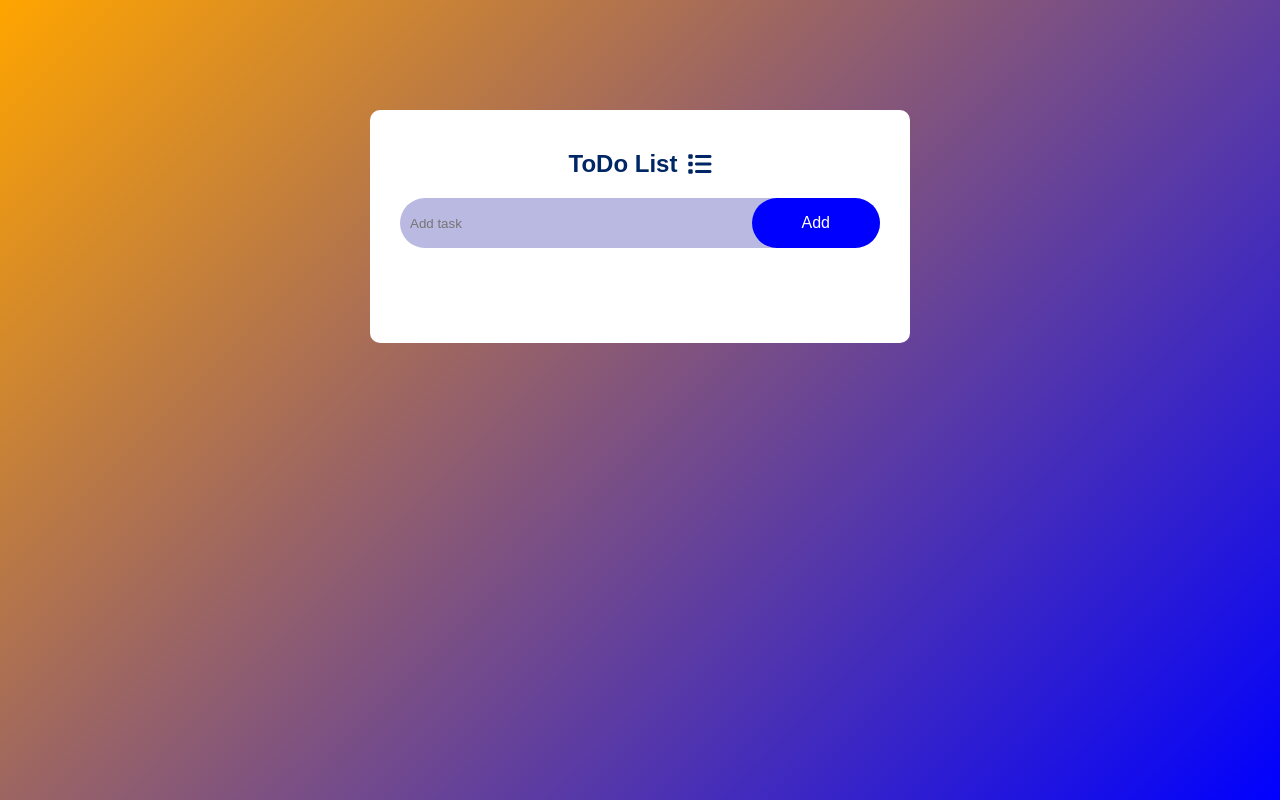
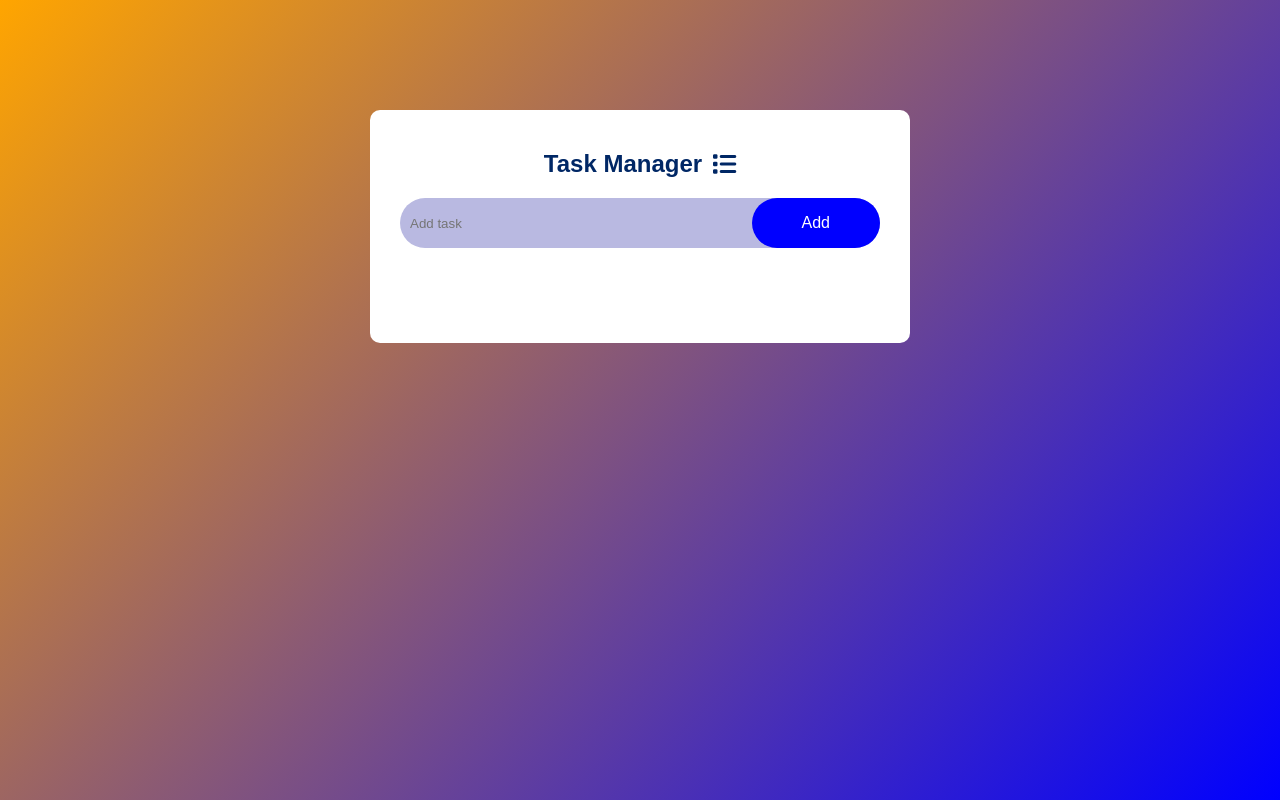
Before and after one commit to revanth2412/taskmanager, a plain HTML site: page index.html in a window 1280 px wide. Drawn offline with Linux system fonts and the light colour scheme.

Commit message:
changed the app name from todo-list to Task Manager

```diff
--- a/index.html
+++ b/index.html
@@ -3,12 +3,12 @@
     <meta charset="UTF-8">
     <meta name="viewport" content="width=device-width, initial-scale=1.0">
     <link rel="stylesheet" href="style.css">
-    <title>ToDo-List</title>
+    <title>Task Manager</title>
 </head>
 <body>
     <div class="container">
         <div class="todoapp">
-            <h2>ToDo List <i class="fa-solid fa-list"></i></h2>
+            <h2>Task Manager <i class="fa-solid fa-list"></i></h2>
             <div class="row">
                 <input type="text" id="input-box" placeholder="Add task">
                 <button onclick="addTask()">Add</button>
```
